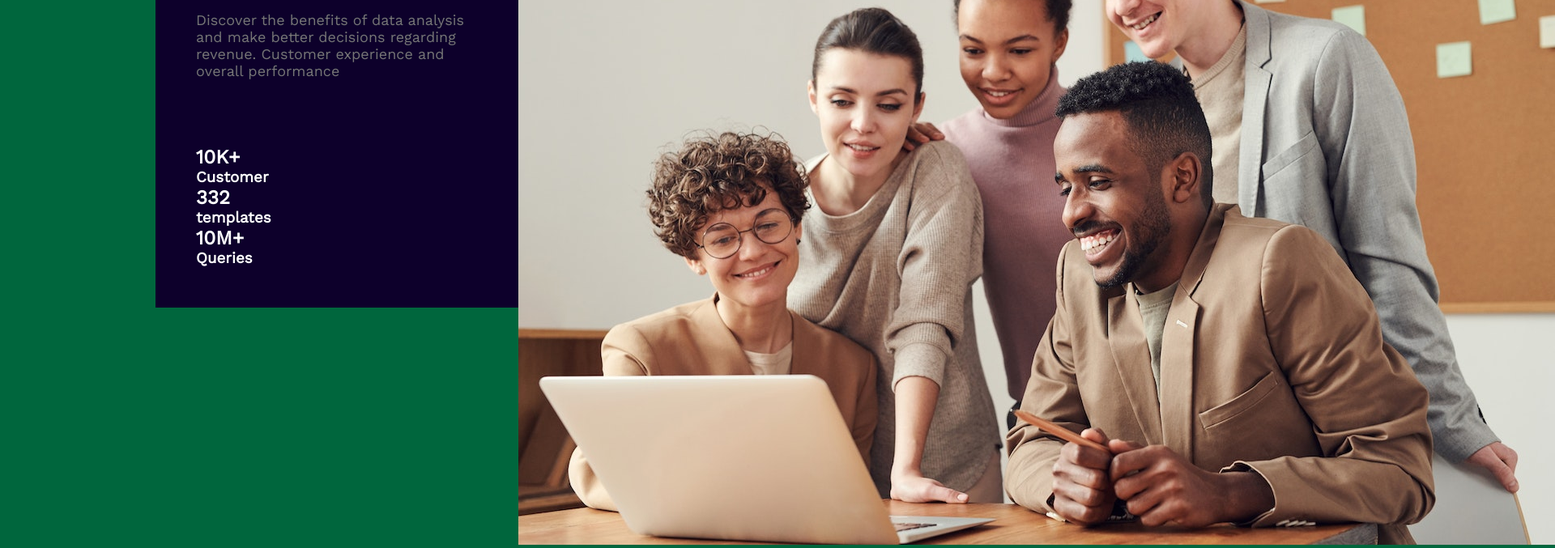
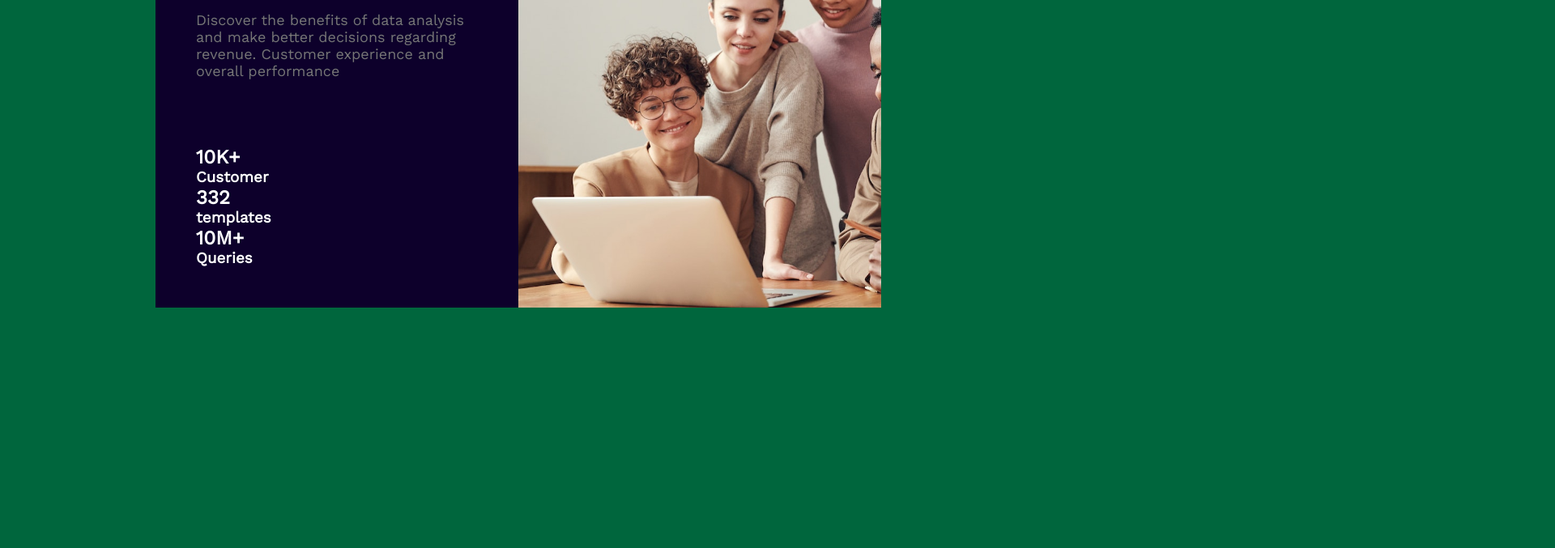
Before and after one commit to Nafiz-Al-Turabi/flexbox, a plain HTML site: page index.html in a window 1280 px wide. Shown: the part 300-977 px from the top of the page at 81% size, 1920 px wide, since content can reach past the window. After the commit the page ends 800 px from the top, so only its background shows below. Drawn offline with nearby package versions, Linux system fonts and the light colour scheme.

Commit message:
7th commit

```diff
--- a/style.css
+++ b/style.css
@@ -47,3 +47,10 @@ body {
     height: 100%;
     width: 50%;
 }
+
+.img-container>img {
+    height: 100%;
+    width: 100%;
+    object-fit: cover;
+    object-position: left;
+}
```
